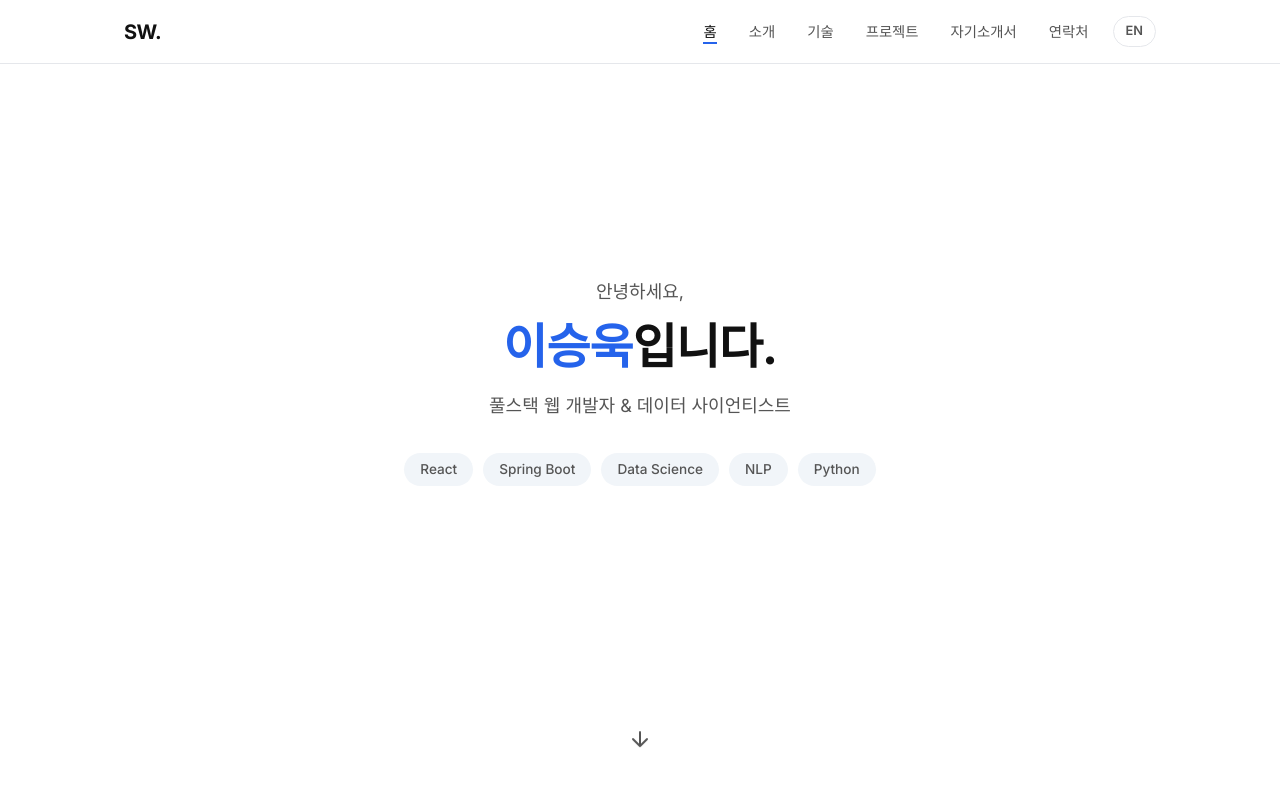
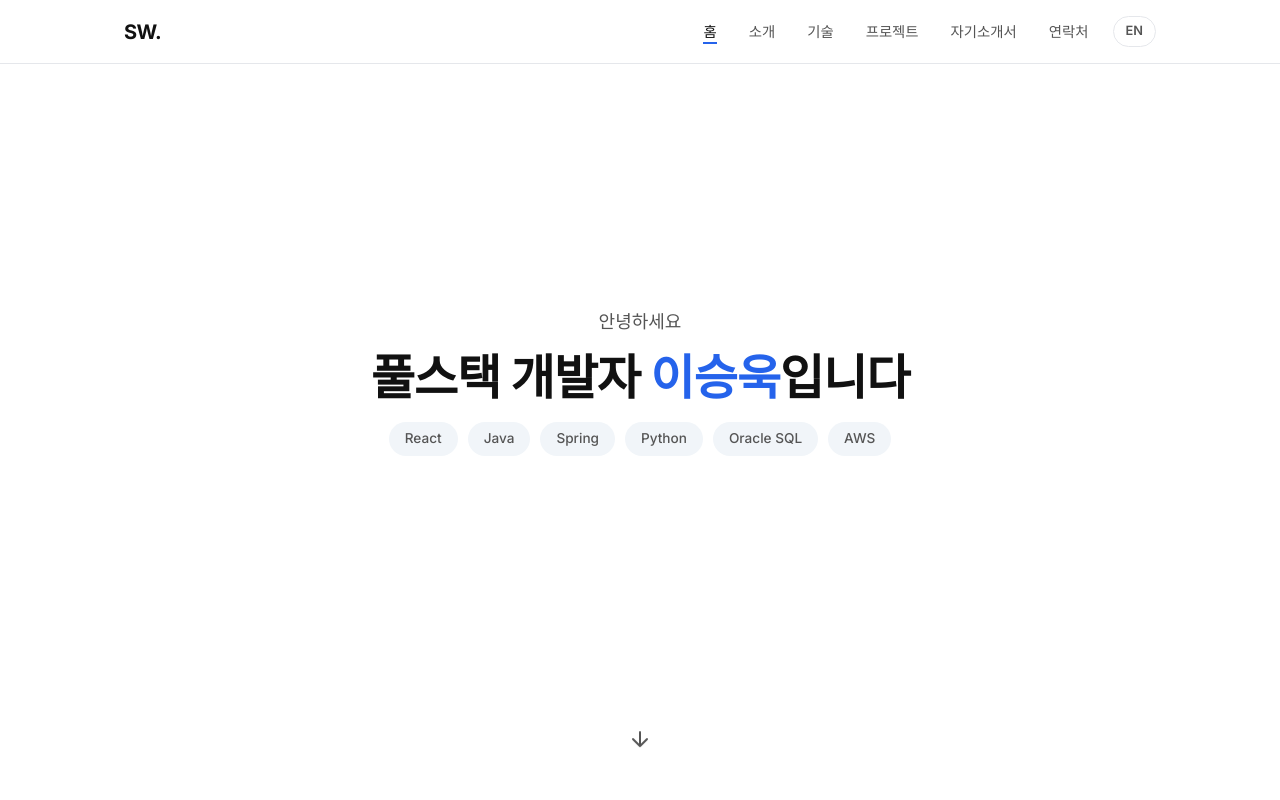
Before and after one commit to wookidoki/wookidoki.github.io, a React (Vite) app: page / in a window 1280 px wide. Shown: the top 800 px of the page. Built offline with nearby package versions, Linux system fonts and the light colour scheme.

Commit message:
Hero 섹션: 안녕하세요 풀스택 개발자 이승욱입니다 + 기술스택 태그 변경

```diff
--- a/src/components/Hero/Hero.jsx
+++ b/src/components/Hero/Hero.jsx
@@ -11,10 +11,8 @@ export default function Hero() {
       <div className={styles.content}>
         <p className={styles.greeting}>{t.greeting}</p>
         <h1 className={styles.name}>
-          <span className={styles.nameKo}>{t.name}</span>
-          {t.nameSuffix}
+          {t.namePrefix}<span className={styles.nameKo}>{t.name}</span>{t.nameSuffix}
         </h1>
-        <p className={styles.title}>{t.title}</p>
         <div className={styles.keywords}>
           {profile.keywords.map((kw) => (
             <span key={kw} className={styles.tag}>{kw}</span>
--- a/src/data/portfolio.js
+++ b/src/data/portfolio.js
@@ -1,8 +1,9 @@
 export const profile = {
   ko: {
     name: '이승욱',
-    greeting: '안녕하세요,',
-    nameSuffix: '입니다.',
+    greeting: '안녕하세요',
+    namePrefix: '풀스택 개발자 ',
+    nameSuffix: '입니다',
     title: '풀스택 웹 개발자 & 데이터 사이언티스트',
     about: `웹 개발과 데이터 분석, 두 가지 역량으로 비즈니스를 설계하는 개발자입니다.
 경영과 재무 회계를 공부하며 비즈니스에대한 이해도와 전공을 통해 데이터의 분석역량을 길렀으며 금융투자동아리 활동으로 다양한 산업의 도메인 지식을 갖추고있습니다.
@@ -10,14 +11,15 @@ export const profile = {
   },
   en: {
     name: 'Seungwook Lee',
-    greeting: "Hi, I'm",
-    nameSuffix: '.',
+    greeting: 'Hello',
+    namePrefix: "I'm Full-Stack Developer ",
+    nameSuffix: '',
     title: 'Full-Stack Web Developer & Data Scientist',
     about: `A developer who designs business solutions with both web development and data analysis.
 Studying business, finance, and accounting built my understanding of business, while my major honed my data analysis capabilities. Through the finance investment club, I gained diverse industry domain knowledge.
 With AWS full-stack web development training, I have broad technical capabilities from service planning and ML/AI modeling to development with React and Spring Boot.`,
   },
-  keywords: ['React', 'Spring Boot', 'Data Science', 'NLP', 'Python'],
+  keywords: ['React', 'Java', 'Spring', 'Python', 'Oracle SQL', 'AWS'],
 };
 
 export const education = [
```
